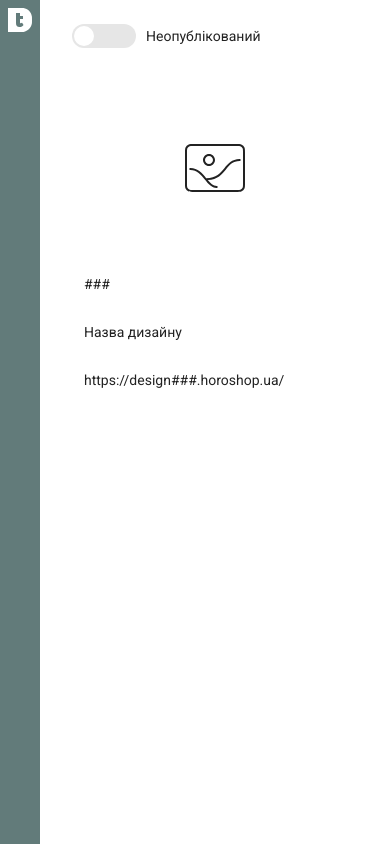
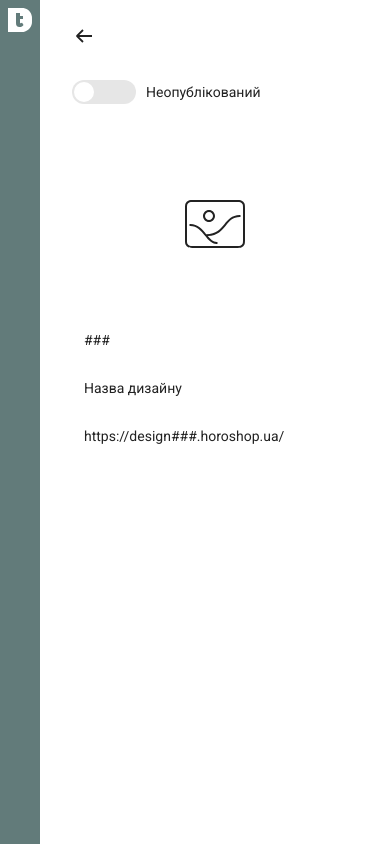
Before and after one commit to Slamaio/horoshop-test, a Nuxt app: page /add in a window 390 px wide. Built offline with nearby package versions, Linux system fonts and the light colour scheme; a web font is replaced by a local one.

Commit message:
feat: restructure DesignPageWrapper layout for improved responsiveness; add IconArrow component

```diff
--- a/app/components/DesignPageWrapper.vue
+++ b/app/components/DesignPageWrapper.vue
@@ -15,7 +15,14 @@ const formDataModel = defineModel<DesignDTO>('formData', { required: true })
 </script>
 
 <template>
-  <div class="px-8 py-6 bg-white">
+  <div class="px-8 py-6 bg-white flex max-sm:flex-col gap-8 sm:gap-16 flex-wrap">
+    <aside>
+      <NuxtLink to="/">
+        <IconArrow class="text-black size-6 hover:scale-125 transition-transform" />
+      </NuxtLink>
+    </aside>
+
+    <div class="grow">
       <AppHeader>
         <InputSwitch
           v-model="formDataModel.published"
@@ -44,6 +51,7 @@ const formDataModel = defineModel<DesignDTO>('formData', { required: true })
         />
       </main>
     </div>
+  </div>
 </template>
 
 <style lang="scss" scoped>
--- /dev/null
+++ b/app/components/icon/IconArrow.vue
@@ -0,0 +1,17 @@
+<script lang="ts" setup>
+
+</script>
+
+<template>
+  <div class="icon-arrow">
+    <svg width="24" height="24" viewBox="0 0 24 24" fill="none" xmlns="http://www.w3.org/2000/svg">
+      <path
+        fill-rule="evenodd" clip-rule="evenodd"
+        d="M4.36358 11.3636C4.01211 11.715 4.01211 12.2849 4.36358 12.6364L10.3636 18.6364L11.6364 17.3636L7.27277 13L20 13L20 11L7.27277 11L11.6364 6.63638L10.3636 5.36359L4.36358 11.3636Z"
+        fill="currentColor"
+      />
+    </svg>
+  </div>
+</template>
+
+<style lang="scss" scoped></style>
```
Lines whose indentation alone changed are shown as unchanged.
